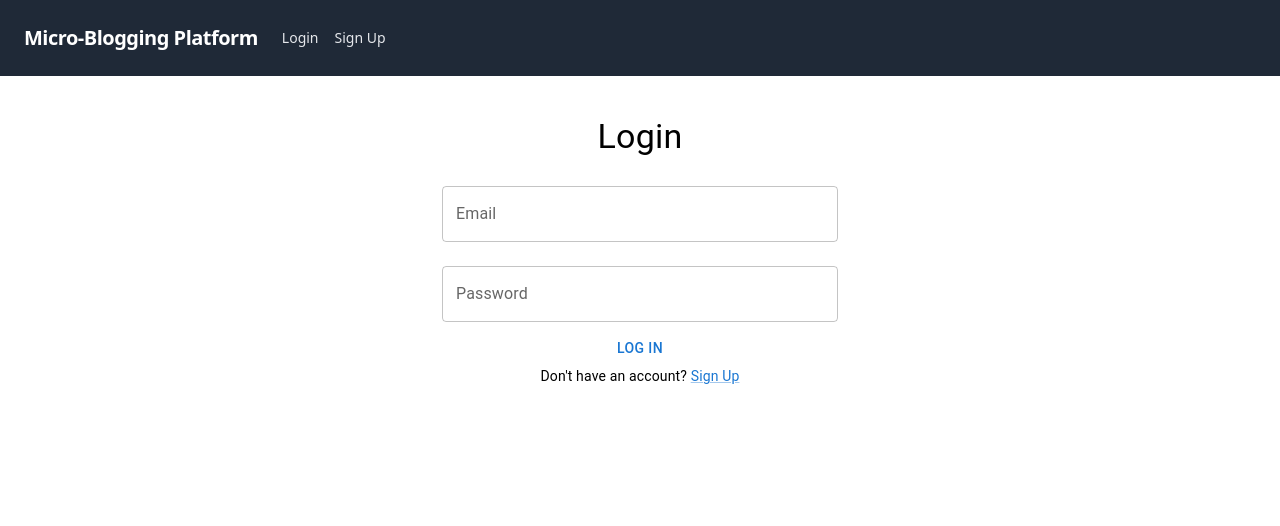
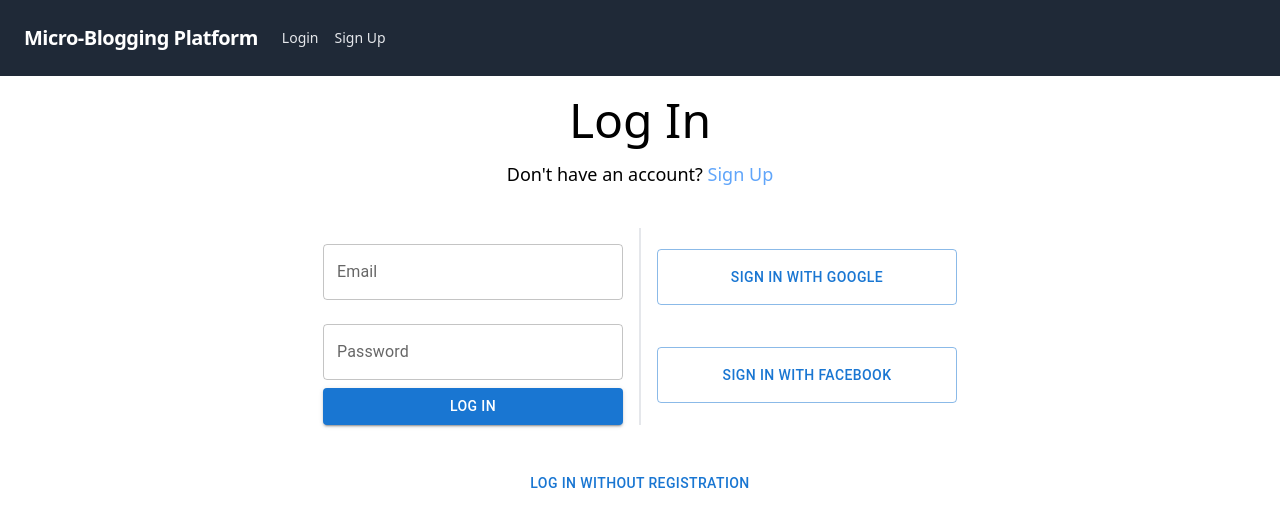
Before and after one commit to Andriy15/micro-blogging-platform, a React (Create React App) app: page /login in a window 1280 px wide. Shown: the top 526 px of the page. Built offline with nearby package versions, Linux system fonts and the light colour scheme.

Commit message:
add google submit

```diff
--- a/src/features/auth/login/Login.tsx
+++ b/src/features/auth/login/Login.tsx
@@ -1,83 +1,129 @@
-import React from 'react'
-import { Button, Container, Link, TextField, Typography } from '@mui/material'
-import { Link as RouterLink, useNavigate } from 'react-router-dom'
-import { useForm } from 'react-hook-form'
-import { supabase } from '../../../supabaseClient'
-import { ToastContainer } from 'react-toastify'
-import { notify } from '../../../shared/notifyError'
-import { notifySuccess } from '../../../shared/notifySuccess'
-import { getError } from '../model'
-import { REGEX_PATTERNS } from '../constants'
-import { Fields, FORM_LABELS } from '../constants'
-import { LoginForm } from './Login.model'
-
+import React from 'react';
+import { Button , TextField } from '@mui/material';
+import { Link, useNavigate } from 'react-router-dom';
+import { useForm } from 'react-hook-form';
+import { supabase } from '../../../supabaseClient';
+import { ToastContainer } from 'react-toastify';
+import { notify } from '../../../shared/notifyError';
+import { notifySuccess } from '../../../shared/notifySuccess';
+import { getError } from '../model';
+import { REGEX_PATTERNS } from '../constants';
+import { Fields, FORM_LABELS } from '../constants';
+import { LoginForm } from './Login.model';
 
 export function Login() {
 	const {
 		handleSubmit,
 		register,
-		formState: { errors }
-	} = useForm<LoginForm>()
+		formState: { errors },
+	} = useForm<LoginForm>();
 
-	const navigate = useNavigate()
+	const navigate = useNavigate();
 
 	const onSubmit = async (data: LoginForm): Promise<void> => {
 		const { error } = await supabase.auth.signInWithPassword({
 			email: data.email,
-			password: data.password
+			password: data.password,
+		});
+		if (error) {
+			notify(error.message);
+		} else {
+			notifySuccess('Logged in successfully');
+			navigate('/');
+		}
+	}
+
+	const onGoogleSubmit = async (): Promise<void> => {
+		const { error } = await supabase.auth.signInWithOAuth({
+			provider: 'google',
+			options: {
+				queryParams: {
+					access_type: 'offline',
+					prompt: 'consent',
+				},
+			},
 		})
 		if (error) {
-			notify(error.message)
+			notify(error.message);
 		} else {
-			notifySuccess('Logged in successfully')
-			navigate('/')
+			notifySuccess('Logged in successfully');
+			navigate('/');
 		}
 	}
 
 	return (
-		<Container maxWidth='xs' className='mt-10'>
-			<Typography variant='h4' align='center' gutterBottom>
-				Login
-			</Typography>
-			<form onSubmit={handleSubmit(onSubmit)}>
+		<form onSubmit={handleSubmit(onSubmit)}
+			className="flex flex-col justify-center items-center mt-5">
+			<h1 className="text-5xl text-center">Log In</h1>
+			<span className="text-center font-extralight text-lg block mt-4">
+        Don't have an account?{' '}
+				<Link to="/sign-up" className="text-blue-400">
+          Sign Up
+        </Link>
+      </span>
+			<div className="flex justify-center items-center mt-10">
+				<form onSubmit={handleSubmit(onSubmit)} className="flex w-full">
+					<div className="flex flex-col w-[300px]">
 						<TextField
 							{...register('email', {
 								required: true,
-						pattern: REGEX_PATTERNS[Fields.email]
+								pattern: REGEX_PATTERNS[Fields.email],
 							})}
 							label={FORM_LABELS[Fields.email]}
 							fullWidth
-					margin='normal'
-					variant='outlined'
+							margin="normal"
+							variant="outlined"
+							className="mb-4"
 						/>
 						{errors.email && (
-					<span className='text-red-400'>{getError(Fields.email, errors)}</span>
+							<span className="text-red-400">{getError(Fields.email, errors)}</span>
 						)}
 						<TextField
 							{...register('password', { required: true, minLength: 8 })}
-					type='password'
+							type="password"
 							label={FORM_LABELS[Fields.password]}
 							fullWidth
-					margin='normal'
-					variant='outlined'
+							margin="normal"
+							variant="outlined"
+							className="mb-4"
 						/>
 						{errors.password && (
-					<span className='text-red-400'>
-						{getError(Fields.password, errors)}
-					</span>
+							<span className="text-red-400">{getError(Fields.password, errors)}</span>
 						)}
-				<Button type='submit' variant='text' color='primary' fullWidth>
+						<Button type="submit" variant="contained" color="primary" fullWidth>
 							Log In
 						</Button>
+					</div>
+
+					<div className='border-l-2 text-black mx-4' />
+
+					<div className="flex flex-col items-center justify-around w-[300px]">
+						<Button
+							variant="outlined"
+							color="primary"
+							fullWidth
+							className="mb-4 h-14"
+							onClick={onGoogleSubmit}
+						>
+							Sign In with Google
+						</Button>
+						<Button
+							variant="outlined"
+							color="primary"
+							fullWidth
+							className="mb-4 h-14"
+						>
+							Sign In with Facebook
+						</Button>
+					</div>
 				</form>
-			<Typography variant='body2' align='center'>
-				Don't have an account?{' '}
-				<Link component={RouterLink} to='/sign-up'>
-					Sign Up
-				</Link>
-			</Typography>
-
+			</div>
+			<div className='text-black mx-4 mt-10'>
+				<Button variant={'text'} color={'primary'} fullWidth>
+					Log in without registration
+				</Button>
+			</div>
 			<ToastContainer />
-		</Container>
-	)
+		</form>
+	);
 }
--- a/src/features/auth/sign-up/SignUp.tsx
+++ b/src/features/auth/sign-up/SignUp.tsx
@@ -139,7 +139,7 @@ export function SignUp() {
 					</RadioGroup>
 				</FormControl>
 
-				<Button type='submit' variant='text' color='primary' fullWidth>
+				<Button type='submit' variant='outlined' color='primary' fullWidth>
 					Sign Up
 				</Button>
 			</form>
--- a/src/features/blog/Blog.tsx
+++ b/src/features/blog/Blog.tsx
@@ -1,7 +1,7 @@
 import React, { useState } from 'react'
 import { BlogProps } from './Blog.model'
-import { CommentForm } from '../../entities/comments/Comment.form'
-import { CommentList } from '../../entities/comments/Comment.list'
+import { CommentForm } from 'entities/comments/Comment.form'
+import { CommentList } from 'entities/comments/Comment.list'
 import { DateTime } from 'luxon'
 import { useRole } from '../auth/sign-up/context/Role.context'
 import { Role } from '../auth/sign-up/context/Role.constants'
--- a/src/features/layout/Nav.layout.tsx
+++ b/src/features/layout/Nav.layout.tsx
@@ -1,8 +1,8 @@
 import React from 'react'
 import { Link } from 'react-router-dom'
-import { useUser } from '../../entities/user/user.hook'
-import { supabase } from '../../supabaseClient'
-import { notify } from '../../shared/notifyError'
+import { useUser } from 'entities/user/user.hook'
+import { supabase } from 'supabaseClient'
+import { notify } from 'shared/notifyError'
 import { useRole } from '../auth/sign-up/context/Role.context'
 import { NavLayoutProps } from './Nav.model'
 
```
Lines whose indentation alone changed are shown as unchanged.
